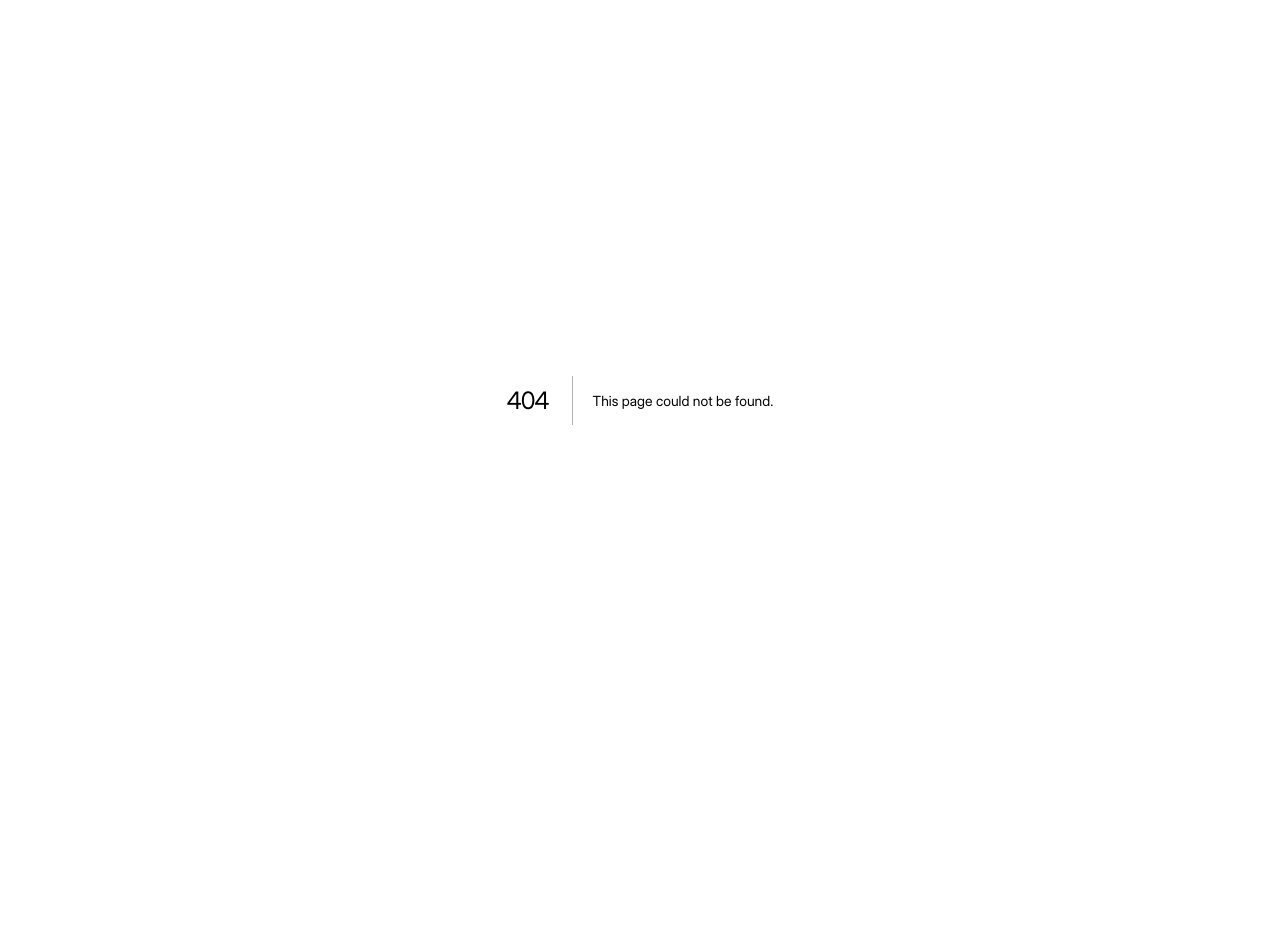
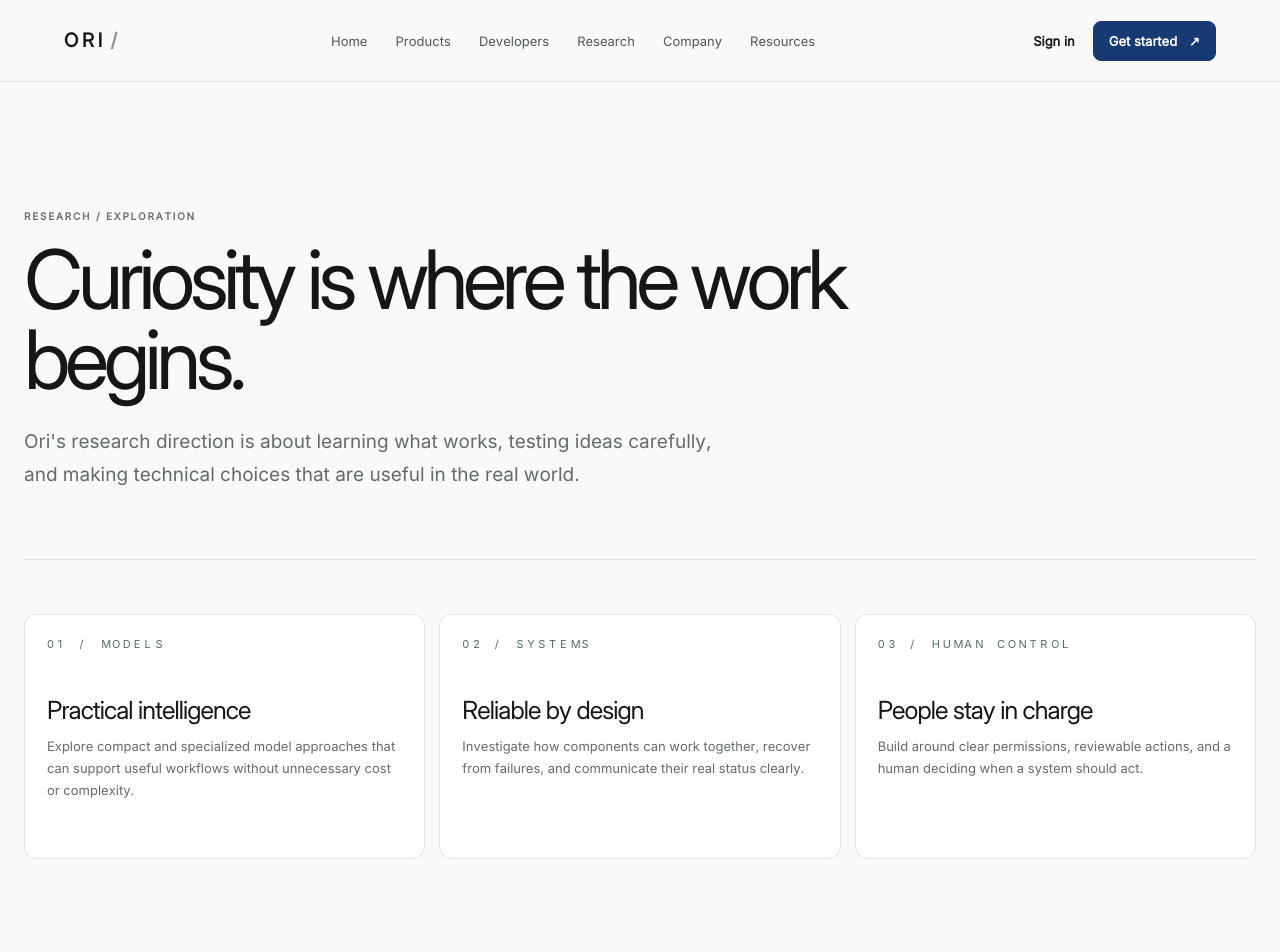
Before and after one commit to 30lnewcomb-byte/ori-platform, a Next.js app in the folder apps/web/: page /research in a window 1280 px wide. Before the commit this address had no page. Shown: the top 952 px of the page. Before the commit the page ends 800 px from the top, so only its background shows below. Built offline with nearby package versions, Linux system fonts and the light colour scheme.

Commit message:
Build Ori multi-page public website

```diff
--- /dev/null
+++ b/apps/web/app/research/page.tsx
@@ -0,0 +1,16 @@
+import { FeatureCard, PageIntro, SiteFrame } from '../../components/public-site'
+import styles from '../../components/public-site.module.css'
+
+export default function ResearchPage() {
+  return <SiteFrame><main className={styles.pageMain}>
+    <PageIntro eyebrow="RESEARCH / EXPLORATION" title="Curiosity is where the work begins." description="Ori's research direction is about learning what works, testing ideas carefully, and making technical choices that are useful in the real world." />
+    <section className={styles.pageSection}>
+      <div className={styles.pageCards}>
+        <FeatureCard number="01 / MODELS" title="Practical intelligence" description="Explore compact and specialized model approaches that can support useful workflows without unnecessary cost or complexity." />
+        <FeatureCard number="02 / SYSTEMS" title="Reliable by design" description="Investigate how components can work together, recover from failures, and communicate their real status clearly." />
+        <FeatureCard number="03 / HUMAN CONTROL" title="People stay in charge" description="Build around clear permissions, reviewable actions, and a human deciding when a system should act." />
+      </div>
+    </section>
+    <p className={styles.appIntro}>This page describes areas of exploration, not claims of completed research or released capabilities. Updates can be added here as work is verified.</p>
+  </main></SiteFrame>
+}
```
